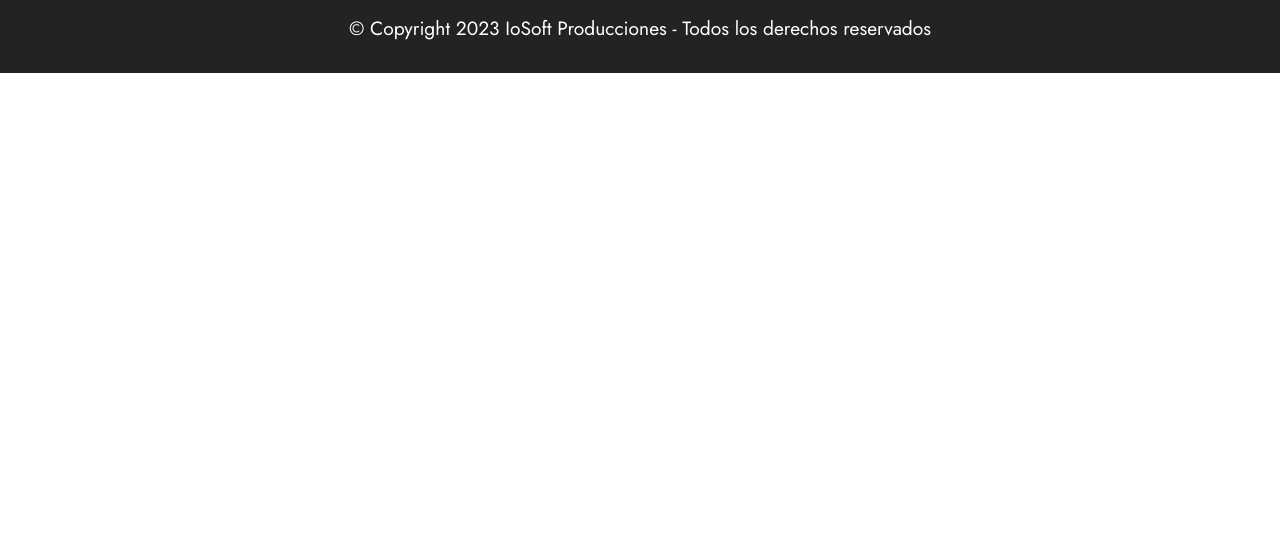
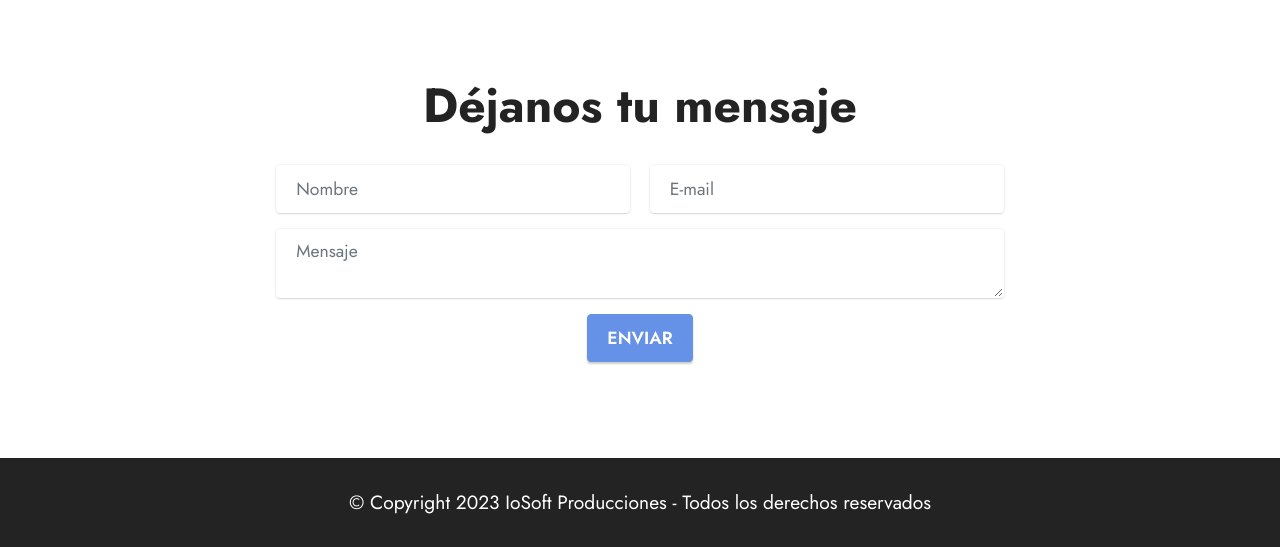
Before and after one commit to IoSoft2022/IoSoft2022.github.io, a plain HTML site: page contacto.html in a window 1280 px wide. Shown: the part 1347-1894 px from the top of the page. Before the commit the page ends 1420 px from the top, so only its background shows below. Drawn offline with Linux system fonts and the light colour scheme; files whose address does not match are found by name.

Commit message:
Update contacto.html

```diff
--- a/contacto.html
+++ b/contacto.html
@@ -149,6 +149,43 @@
     </div>
 </section>
 
+<section data-bs-version="5.1" class="form5 cid-tzRlEWlzUB" id="form5-28">
+
+
+    <div class="container">
+        <div class="mbr-section-head">
+            <h3 class="mbr-section-title mbr-fonts-style align-center mb-0 display-2">
+                <strong>Déjanos tu mensaje</strong></h3>
+
+        </div>
+        <div class="row justify-content-center mt-4">
+            <div class="col-lg-8 mx-auto mbr-form" data-form-type="formoid">
+                <form action="https://mobirise.eu/" method="POST" class="mbr-form form-with-styler" data-form-title="Form Name"><input type="hidden" name="email" data-form-email="true" value="1g1dJmNxqzGXCdzkpxVk1gt8ok0QLp9VhMRYiCqP5nSifkhe9291C1PPo8TwDIf+Ed2+hjkkddGJVZtZbaBMVp7xh6w6hD0UWy16wiHMgvlMon2F9fGPedMbQTesiEbP">
+                    <div class="row">
+                        <div hidden="hidden" data-form-alert="" class="alert alert-success col-12">Gracias por contactarte! En breve responderemos...</div>
+                        <div hidden="hidden" data-form-alert-danger="" class="alert alert-danger col-12">
+                            Oops...! some problem!
+                        </div>
+                    </div>
+                    <div class="dragArea row">
+                        <div class="col-md col-sm-12 form-group mb-3" data-for="name">
+                            <input type="text" name="name" placeholder="Nombre" data-form-field="name" class="form-control" value="" id="name-form5-28">
+                        </div>
+                        <div class="col-md col-sm-12 form-group mb-3" data-for="email">
+                            <input type="email" name="email" placeholder="E-mail" data-form-field="email" class="form-control" value="" id="email-form5-28">
+                        </div>
+
+                        <div class="col-12 form-group mb-3" data-for="textarea">
+                            <textarea name="textarea" placeholder="Mensaje" data-form-field="textarea" class="form-control" id="textarea-form5-28"></textarea>
+                        </div>
+                        <div class="col-lg-12 col-md-12 col-sm-12 align-center mbr-section-btn"><button type="submit" class="btn btn-primary display-4">ENVIAR</button></div>
+                    </div>
+                </form>
+            </div>
+        </div>
+    </div>
+</section>
+
 <section data-bs-version="5.1" class="footer7 cid-tzRaxSuZIO" once="footers" id="footer7-1n">
 
 
```
